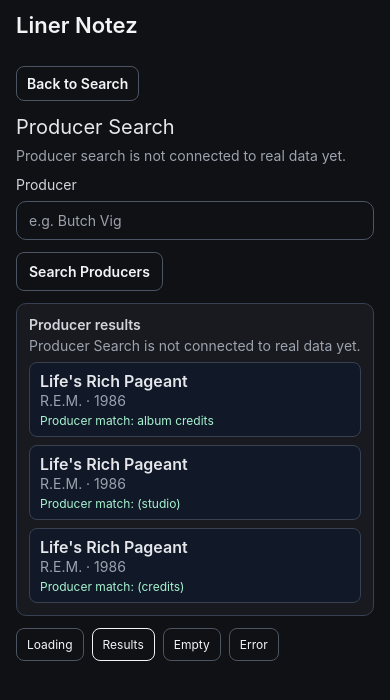
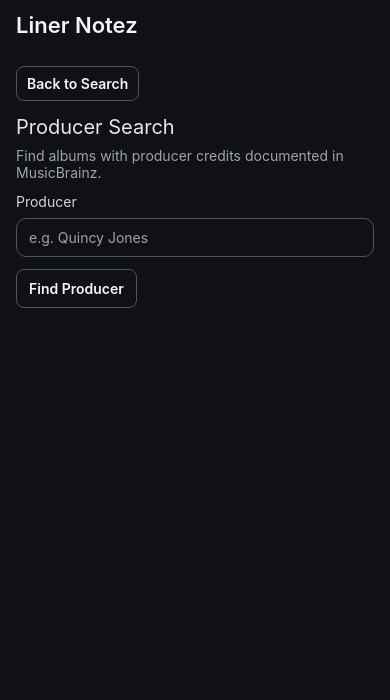
Before and after one commit to edtremsaga/vibey-liner-notez, a React Native app in the folder apps/ios-liner-notez/: screen / in a window 390 px wide. Both pictures are taken after a click on the button "Producer Search". Shown: the top 700 px of the page. Built offline with nearby package versions, Linux system fonts and the light colour scheme.

Commit message:
Add iOS producer candidate selection

```diff
--- a/apps/ios-liner-notez/src/screens/ProducerSearchScreen.js
+++ b/apps/ios-liner-notez/src/screens/ProducerSearchScreen.js
@@ -1,47 +1,131 @@
 import React, { useState } from 'react'
 import { ScrollView, Text, TextInput, TouchableOpacity, View } from 'react-native'
+import { resolveMusicBrainzProducerCandidates } from '../services/musicbrainzProducerSearch'
 
-const MOCK_PRODUCER_RESULTS = [
-  {
-    albumId: '8b6b2628-7bd4-3fed-9d65-cf4e5dc45939',
-    title: "Life's Rich Pageant",
-    artist: 'R.E.M.',
-    year: '1986',
-    label: 'Producer match'
-  },
-  {
-    albumId: '8b6b2628-7bd4-3fed-9d65-cf4e5dc45939',
-    title: "Life's Rich Pageant",
-    artist: 'R.E.M.',
-    year: '1986',
-    label: 'Producer match (studio)'
-  },
-  {
-    albumId: '8b6b2628-7bd4-3fed-9d65-cf4e5dc45939',
-    title: "Life's Rich Pageant",
-    artist: 'R.E.M.',
-    year: '1986',
-    label: 'Producer match (credits)'
+function formatLifeSpan(lifeSpan) {
+  if (!lifeSpan?.begin && !lifeSpan?.end) {
+    return null
   }
-]
 
-export function ProducerSearchScreen({ onBackToSearch, onSelectAlbum }) {
+  return `${lifeSpan.begin ?? '?'}-${lifeSpan.end ?? ''}`
+}
+
+function formatCandidateDetails(candidate) {
+  return [
+    candidate.type,
+    candidate.disambiguation,
+    candidate.country,
+    formatLifeSpan(candidate.lifeSpan)
+  ].filter(Boolean).join(' · ')
+}
+
+function formatAliases(candidate) {
+  const aliases = Array.isArray(candidate?.aliases) ? candidate.aliases.map((alias) => alias.name).filter(Boolean) : []
+  return aliases.length > 0 ? aliases.join(', ') : null
+}
+
+function ProducerCandidateCard({ candidate, onSelectCandidate }) {
+  const details = formatCandidateDetails(candidate)
+  const aliases = formatAliases(candidate)
+
+  return (
+    <TouchableOpacity
+      accessibilityRole="button"
+      accessibilityLabel={`Select producer candidate ${candidate.name}`}
+      onPress={() => onSelectCandidate(candidate)}
+      style={{
+        marginTop: 8,
+        borderWidth: 1,
+        borderColor: '#374151',
+        borderRadius: 8,
+        paddingVertical: 10,
+        paddingHorizontal: 10,
+        backgroundColor: '#111827'
+      }}
+    >
+      <Text style={{ color: '#e5e7eb', fontWeight: '600', fontSize: 16 }}>{candidate.name}</Text>
+      {details ? (
+        <Text style={{ color: '#9ca3af', marginTop: 3 }}>{details}</Text>
+      ) : null}
+      {aliases ? (
+        <Text style={{ color: '#9ca3af', marginTop: 3, fontSize: 12 }}>Aliases: {aliases}</Text>
+      ) : null}
+      <Text style={{ color: '#6ee7b7', marginTop: 5, fontSize: 12 }}>
+        MusicBrainz score: {candidate.score}
+      </Text>
+    </TouchableOpacity>
+  )
+}
+
+function SelectedProducerPlaceholder({ producer }) {
+  return (
+    <View
+      style={{
+        marginTop: 12,
+        borderWidth: 1,
+        borderColor: '#256d4f',
+        borderRadius: 10,
+        padding: 12,
+        backgroundColor: '#10231d'
+      }}
+    >
+      <Text style={{ color: '#d1fae5', fontWeight: '700' }}>Selected producer: {producer.name}</Text>
+      <Text style={{ color: '#a7f3d0', marginTop: 6 }}>
+        Album results will use documented MusicBrainz release-level producer credits. This step comes next.
+      </Text>
+      <Text style={{ color: '#9ca3af', marginTop: 8, fontSize: 12 }}>
+        MusicBrainz artist MBID: {producer.id}
+      </Text>
+    </View>
+  )
+}
+
+export function ProducerSearchScreen({ onBackToSearch }) {
   const [producerName, setProducerName] = useState('')
   const [showValidation, setShowValidation] = useState(false)
-  const [mockState, setMockState] = useState('results')
+  const [isLoadingCandidates, setIsLoadingCandidates] = useState(false)
+  const [candidateResult, setCandidateResult] = useState(null)
+  const [selectedProducer, setSelectedProducer] = useState(null)
+  const [errorMessage, setErrorMessage] = useState('')
 
-  const showLoading = mockState === 'loading'
-  const showResults = mockState === 'results'
-  const showEmpty = mockState === 'empty'
-  const showError = mockState === 'error'
+  const candidates = candidateResult?.candidates ?? []
+  const showCandidateSelection = candidateResult?.status === 'select' && candidates.length > 0 && !selectedProducer
+  const showNoCandidates = candidateResult?.status === 'none' && !selectedProducer
 
-  function handleSearchMockProducers() {
-    if (!producerName.trim()) {
+  async function handleResolveProducerCandidates() {
+    const trimmedProducer = producerName.trim()
+
+    if (!trimmedProducer) {
       setShowValidation(true)
+      setCandidateResult(null)
+      setSelectedProducer(null)
+      setErrorMessage('')
       return
     }
+
     setShowValidation(false)
-    setMockState('results')
+    setCandidateResult(null)
+    setSelectedProducer(null)
+    setErrorMessage('')
+    setIsLoadingCandidates(true)
+
+    try {
+      const result = await resolveMusicBrainzProducerCandidates(trimmedProducer)
+      setCandidateResult(result)
+
+      if (result.status === 'auto' && result.selectedCandidate) {
+        setSelectedProducer(result.selectedCandidate)
+      }
+    } catch (error) {
+      setErrorMessage(error?.message || 'We could not load producer candidates from MusicBrainz.')
+    } finally {
+      setIsLoadingCandidates(false)
+    }
+  }
+
+  function handleSelectCandidate(candidate) {
+    setSelectedProducer(candidate)
+    setErrorMessage('')
   }
 
   return (
@@ -70,17 +154,21 @@ export function ProducerSearchScreen({ onBackToSearch, onSelectAlbum }) {
 
       <Text style={{ color: '#e5e7eb', fontSize: 20 }}>Producer Search</Text>
       <Text style={{ color: '#9ca3af', marginTop: 8 }}>
-        Producer search is not connected to real data yet.
+        Find albums with producer credits documented in MusicBrainz.
       </Text>
 
       <Text style={{ color: '#d1d5db', marginTop: 12 }}>Producer</Text>
       <TextInput
         accessibilityLabel="Producer search input"
-        placeholder="e.g. Butch Vig"
+        placeholder="e.g. Quincy Jones"
         placeholderTextColor="#9ca3af"
         value={producerName}
+        editable={!isLoadingCandidates}
         onChangeText={(value) => {
           setProducerName(value)
+          setCandidateResult(null)
+          setSelectedProducer(null)
+          setErrorMessage('')
           if (showValidation && value.trim()) {
             setShowValidation(false)
           }
@@ -104,21 +192,25 @@ export function ProducerSearchScreen({ onBackToSearch, onSelectAlbum }) {
 
       <TouchableOpacity
         accessibilityRole="button"
-        onPress={handleSearchMockProducers}
+        onPress={handleResolveProducerCandidates}
+        disabled={isLoadingCandidates}
         style={{
           marginTop: 12,
           borderWidth: 1,
-          borderColor: '#4b5563',
+          borderColor: isLoadingCandidates ? '#374151' : '#4b5563',
           borderRadius: 8,
           paddingVertical: 10,
           paddingHorizontal: 12,
-          alignSelf: 'flex-start'
+          alignSelf: 'flex-start',
+          opacity: isLoadingCandidates ? 0.7 : 1
         }}
       >
-        <Text style={{ color: '#f3f4f6', fontWeight: '600' }}>Search Producers</Text>
+        <Text style={{ color: '#f3f4f6', fontWeight: '600' }}>
+          {isLoadingCandidates ? 'Checking MusicBrainz...' : 'Find Producer'}
+        </Text>
       </TouchableOpacity>
 
-      {showLoading ? (
+      {isLoadingCandidates ? (
         <View
           style={{
             marginTop: 12,
@@ -129,14 +221,14 @@ export function ProducerSearchScreen({ onBackToSearch, onSelectAlbum }) {
             backgroundColor: '#181a1f'
           }}
         >
-          <Text style={{ color: '#d1d5db', fontWeight: '600' }}>Loading producer results...</Text>
+          <Text style={{ color: '#d1d5db', fontWeight: '600' }}>Loading producer candidates...</Text>
           <Text style={{ color: '#9ca3af', marginTop: 4 }}>
-            Producer search is using local sample data for now.
+            Searching MusicBrainz artist records.
           </Text>
         </View>
       ) : null}
 
-      {showError ? (
+      {errorMessage ? (
         <View
           style={{
             marginTop: 12,
@@ -147,14 +239,12 @@ export function ProducerSearchScreen({ onBackToSearch, onSelectAlbum }) {
             backgroundColor: '#2a1215'
           }}
         >
-          <Text style={{ color: '#fecaca', fontWeight: '600' }}>Producer search error</Text>
-          <Text style={{ color: '#fca5a5', marginTop: 4 }}>
-            We could not load producer results. Please try again.
-          </Text>
+          <Text style={{ color: '#fecaca', fontWeight: '600' }}>Producer lookup error</Text>
+          <Text style={{ color: '#fca5a5', marginTop: 4 }}>{errorMessage}</Text>
         </View>
       ) : null}
 
-      {showEmpty ? (
+      {showNoCandidates ? (
         <View
           style={{
             marginTop: 12,
@@ -166,15 +256,15 @@ export function ProducerSearchScreen({ onBackToSearch, onSelectAlbum }) {
           }}
         >
           <Text style={{ color: '#d1d5db', fontWeight: '600' }}>
-            No producer results found
+            No producer candidates found
           </Text>
           <Text style={{ color: '#9ca3af', marginTop: 4 }}>
-            Try another producer name.
+            Try another spelling or a fuller producer name.
           </Text>
         </View>
       ) : null}
 
-      {showResults ? (
+      {showCandidateSelection ? (
         <View
           style={{
             marginTop: 12,
@@ -185,92 +275,23 @@ export function ProducerSearchScreen({ onBackToSearch, onSelectAlbum }) {
             backgroundColor: '#181a1f'
           }}
         >
-          <Text style={{ color: '#d1d5db', fontWeight: '600' }}>Producer results</Text>
+          <Text style={{ color: '#d1d5db', fontWeight: '700' }}>Choose the MusicBrainz artist you mean.</Text>
           <Text style={{ color: '#9ca3af', marginTop: 4 }}>
-            Producer Search is not connected to real data yet.
+            Album results come next.
           </Text>
-          {MOCK_PRODUCER_RESULTS.map((result, index) => (
-            <TouchableOpacity
-              accessibilityRole="button"
-              accessibilityLabel={`Open producer album result ${index + 1}`}
-              key={`${result.albumId}-${result.label}-${index}`}
-              onPress={() => onSelectAlbum?.(result.albumId)}
-              style={{
-                marginTop: 8,
-                borderWidth: 1,
-                borderColor: '#374151',
-                borderRadius: 8,
-                paddingVertical: 8,
-                paddingHorizontal: 10,
-                backgroundColor: '#111827'
-              }}
-            >
-              <Text style={{ color: '#e5e7eb', fontWeight: '600', fontSize: 16 }}>{result.title}</Text>
-              <Text style={{ color: '#9ca3af', marginTop: 1 }}>
-                {result.artist} · {result.year}
-              </Text>
-              <Text style={{ color: '#a7f3d0', marginTop: 4, fontSize: 12 }}>
-                Producer match: {result.label.replace('Producer match', '').trim() || 'album credits'}
-              </Text>
-            </TouchableOpacity>
+          {candidates.map((candidate) => (
+            <ProducerCandidateCard
+              candidate={candidate}
+              key={candidate.id}
+              onSelectCandidate={handleSelectCandidate}
+            />
           ))}
         </View>
       ) : null}
 
-      <View style={{ flexDirection: 'row', gap: 8, marginTop: 12 }}>
-        <TouchableOpacity
-          accessibilityRole="button"
-          onPress={() => setMockState('loading')}
-          style={{
-            borderWidth: 1,
-            borderColor: mockState === 'loading' ? '#f3f4f6' : '#4b5563',
-            borderRadius: 8,
-            paddingVertical: 8,
-            paddingHorizontal: 10
-          }}
-        >
-          <Text style={{ color: '#f3f4f6', fontSize: 12 }}>Loading</Text>
-        </TouchableOpacity>
-        <TouchableOpacity
-          accessibilityRole="button"
-          onPress={() => setMockState('results')}
-          style={{
-            borderWidth: 1,
-            borderColor: mockState === 'results' ? '#f3f4f6' : '#4b5563',
-            borderRadius: 8,
-            paddingVertical: 8,
-            paddingHorizontal: 10
-          }}
-        >
-          <Text style={{ color: '#f3f4f6', fontSize: 12 }}>Results</Text>
-        </TouchableOpacity>
-        <TouchableOpacity
-          accessibilityRole="button"
-          onPress={() => setMockState('empty')}
-          style={{
-            borderWidth: 1,
-            borderColor: mockState === 'empty' ? '#f3f4f6' : '#4b5563',
-            borderRadius: 8,
-            paddingVertical: 8,
-            paddingHorizontal: 10
-          }}
-        >
-          <Text style={{ color: '#f3f4f6', fontSize: 12 }}>Empty</Text>
-        </TouchableOpacity>
-        <TouchableOpacity
-          accessibilityRole="button"
-          onPress={() => setMockState('error')}
-          style={{
-            borderWidth: 1,
-            borderColor: mockState === 'error' ? '#f3f4f6' : '#4b5563',
-            borderRadius: 8,
-            paddingVertical: 8,
-            paddingHorizontal: 10
-          }}
-        >
-          <Text style={{ color: '#f3f4f6', fontSize: 12 }}>Error</Text>
-        </TouchableOpacity>
-      </View>
+      {selectedProducer ? (
+        <SelectedProducerPlaceholder producer={selectedProducer} />
+      ) : null}
       </View>
     </ScrollView>
   )
--- /dev/null
+++ b/apps/ios-liner-notez/src/services/musicbrainzProducerSearch.js
@@ -0,0 +1,149 @@
+const MUSICBRAINZ_API_BASE = 'https://musicbrainz.org/ws/2'
+const MUSICBRAINZ_USER_AGENT = 'liner-notez-ios/0.0.1 (https://github.com/edtremsaga/vibey-liner-notez)'
+const HIGH_CONFIDENCE_SCORE = 95
+const MIN_PLAUSIBLE_SCORE = 50
+const MAX_CANDIDATES = 10
+const MAX_ALIASES = 4
+
+function normalizeCandidateValue(value) {
+  return String(value ?? '')
+    .trim()
+    .toLowerCase()
+    .replace(/[.\s']/g, '')
+}
+
+function getCandidateNames(artist) {
+  const aliases = Array.isArray(artist?.aliases) ? artist.aliases : []
+
+  return [
+    artist?.name,
+    artist?.['sort-name'],
+    ...aliases.flatMap((alias) => [alias?.name, alias?.['sort-name']])
+  ].filter(Boolean)
+}
+
+function isExactNameOrAliasMatch(input, artist) {
+  const normalizedInput = normalizeCandidateValue(input)
+
+  if (!normalizedInput || !artist?.id) {
+    return false
+  }
+
+  return getCandidateNames(artist).some((name) => normalizeCandidateValue(name) === normalizedInput)
+}
+
+function mapAlias(alias) {
+  return {
+    name: alias?.name ?? null,
+    sortName: alias?.['sort-name'] ?? null,
+    type: alias?.type ?? null,
+    locale: alias?.locale ?? null,
+    primary: alias?.primary ?? false
+  }
+}
+
+function mapProducerCandidate(artist, producerName) {
+  const aliases = Array.isArray(artist?.aliases) ? artist.aliases.map(mapAlias).filter((alias) => alias.name) : []
+  const score = Number(artist?.score ?? 0)
+
+  return {
+    id: artist?.id ?? null,
+    mbid: artist?.id ?? null,
+    name: artist?.name ?? producerName,
+    sortName: artist?.['sort-name'] ?? null,
+    type: artist?.type ?? null,
+    disambiguation: artist?.disambiguation || null,
+    country: artist?.country || null,
+    lifeSpan: {
+      begin: artist?.['life-span']?.begin ?? null,
+      end: artist?.['life-span']?.end ?? null,
+      ended: artist?.['life-span']?.ended ?? false
+    },
+    aliases: aliases.slice(0, MAX_ALIASES),
+    score,
+    isExactMatch: isExactNameOrAliasMatch(producerName, artist)
+  }
+}
+
+function isPlausibleCandidate(candidate) {
+  return candidate.id && (candidate.score >= MIN_PLAUSIBLE_SCORE || candidate.isExactMatch)
+}
+
+function selectAutoCandidate(candidates) {
+  const exactMatches = candidates
+    .filter((candidate) => candidate.isExactMatch)
+    .sort((a, b) => b.score - a.score)
+
+  if (exactMatches.length === 0) {
+    return null
+  }
+
+  const [bestMatch, secondMatch] = exactMatches
+  if (bestMatch.score < HIGH_CONFIDENCE_SCORE) {
+    return null
+  }
+
+  if (secondMatch && secondMatch.score === bestMatch.score && secondMatch.id !== bestMatch.id) {
+    return null
+  }
+
+  return bestMatch
+}
+
+export async function resolveMusicBrainzProducerCandidates(producerName) {
+  const trimmedProducer = producerName.trim()
+
+  if (!trimmedProducer) {
+    throw new Error('Producer name is required')
+  }
+
+  const params = new URLSearchParams({
+    query: `artist:"${trimmedProducer}" OR alias:"${trimmedProducer}"`,
+    limit: String(MAX_CANDIDATES),
+    inc: 'aliases',
+    fmt: 'json'
+  })
+  const url = `${MUSICBRAINZ_API_BASE}/artist?${params.toString()}`
+  const response = await fetch(url, {
+    headers: {
+      Accept: 'application/json',
+      'User-Agent': MUSICBRAINZ_USER_AGENT
+    }
+  })
+
+  if (!response.ok) {
+    throw new Error(`MusicBrainz producer lookup failed: ${response.status} ${response.statusText}`)
+  }
+
+  const data = await response.json()
+  const rawArtists = Array.isArray(data?.artists) ? data.artists : []
+  const candidates = rawArtists
+    .map((artist) => mapProducerCandidate(artist, trimmedProducer))
+    .filter(isPlausibleCandidate)
+
+  if (candidates.length === 0) {
+    return {
+      status: 'none',
+      selectedCandidate: null,
+      candidates: [],
+      query: trimmedProducer
+    }
+  }
+
+  const selectedCandidate = selectAutoCandidate(candidates)
+  if (selectedCandidate) {
+    return {
+      status: 'auto',
+      selectedCandidate,
+      candidates,
+      query: trimmedProducer
+    }
+  }
+
+  return {
+    status: 'select',
+    selectedCandidate: null,
+    candidates,
+    query: trimmedProducer
+  }
+}
```
Also changed, not shown: apps/ios-liner-notez/scripts/verify-scaffold.mjs (+57 -16 lines), 1 other file (tests, documents, lock files or other folders).
